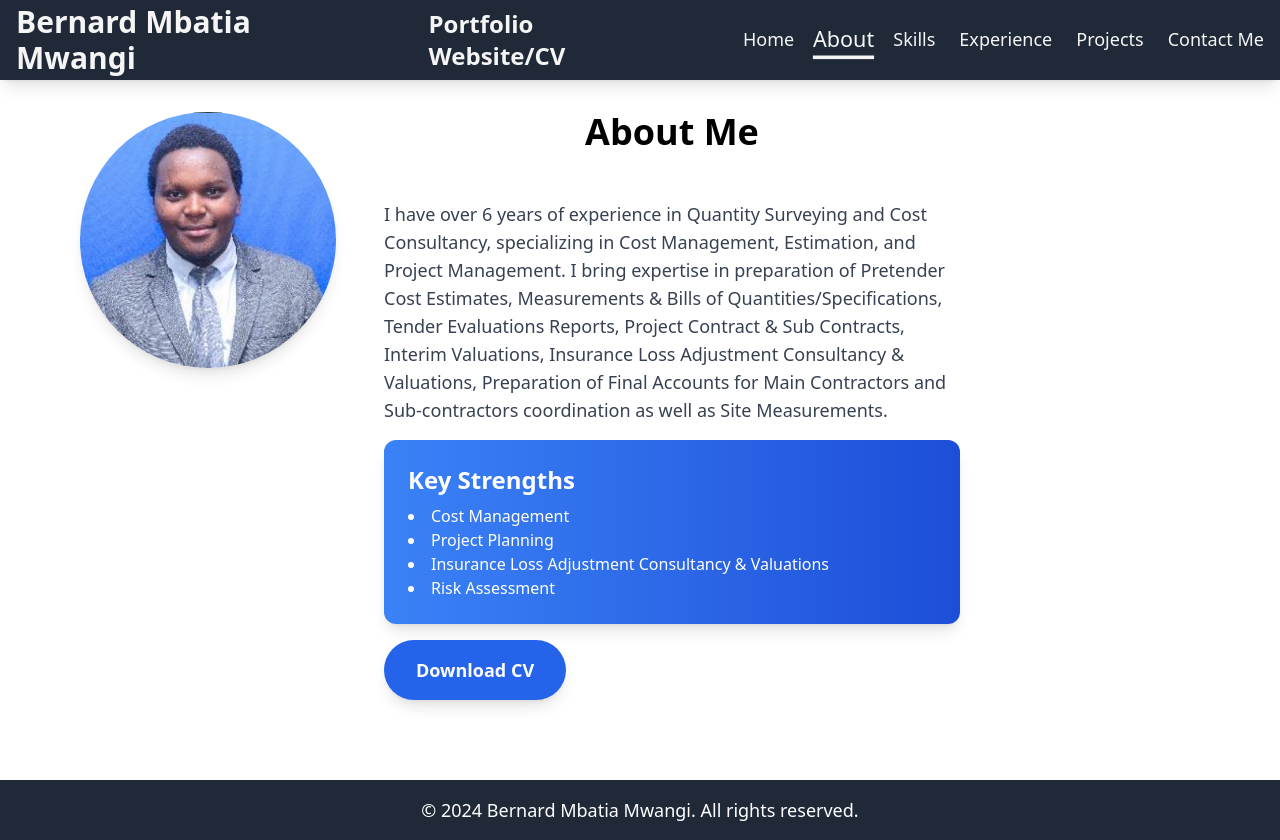
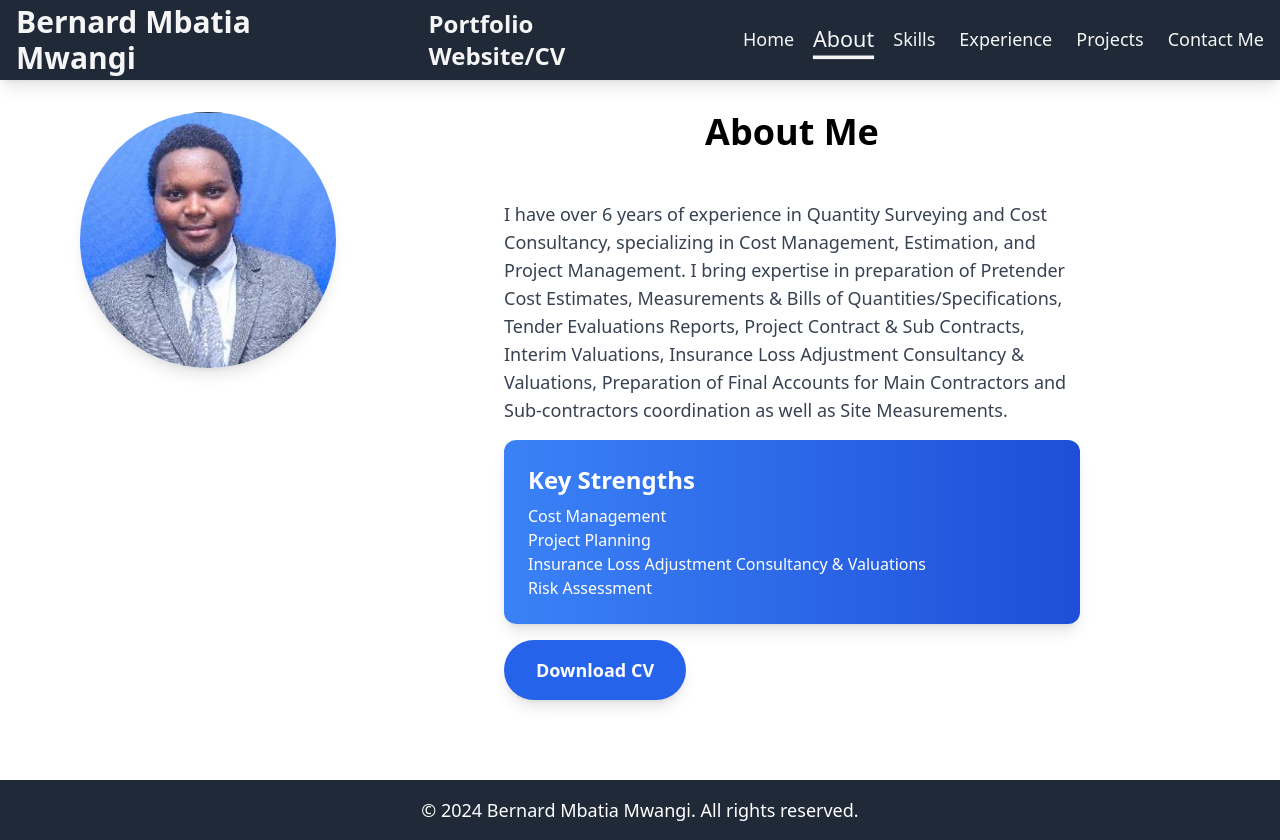
Before and after one commit to JeiKiarie/mbatia-cv-website, a Next.js app: page /about-me in a window 1280 px wide. Built offline with nearby package versions, Linux system fonts and the light colour scheme.

Commit message:
changed list style in about page

```diff
--- a/app/about-me/page.jsx
+++ b/app/about-me/page.jsx
@@ -19,7 +19,7 @@ export default function About() {
 					</div>
 
 					{/* About Content */}
-					<div className="space-y-4 max-w-xl">
+					<div className="space-y-4 max-w-xl mx-auto">
 						<h2 className="text-4xl font-extrabold">About Me</h2>
 						<p className="text-lg text-gray-700">
 							I have over 6 years of experience in Quantity Surveying and Cost
@@ -33,7 +33,7 @@ export default function About() {
 						</p>
 						<div className="mt-8 bg-gradient-to-r from-blue-500 to-blue-700 text-white p-6 rounded-xl shadow-lg">
 							<h3 className="text-2xl font-bold mb-2">Key Strengths</h3>
-							<ul className="list-disc list-inside">
+							<ul className="list-none list-inside">
 								<li>Cost Management</li>
 								<li>Project Planning</li>
 								<li>Insurance Loss Adjustment Consultancy & Valuations</li>
```
